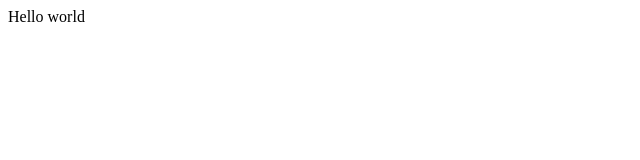
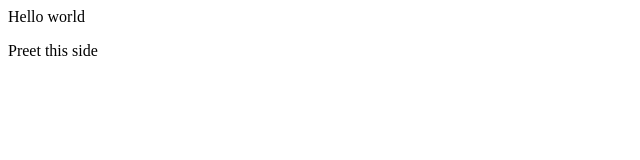
Before and after one commit to rishisharma2002/apnacollage-demo, a plain HTML site: page index.html in a window 1280 px wide. Shown: the full height of the page, 0-640 px from the left. Drawn offline with Linux system fonts and the light colour scheme.

Commit message:
para added:

```diff
--- a/index.html
+++ b/index.html
@@ -1 +1,2 @@
 <p>Hello world</p>
+<p>Preet this side</p>
```
